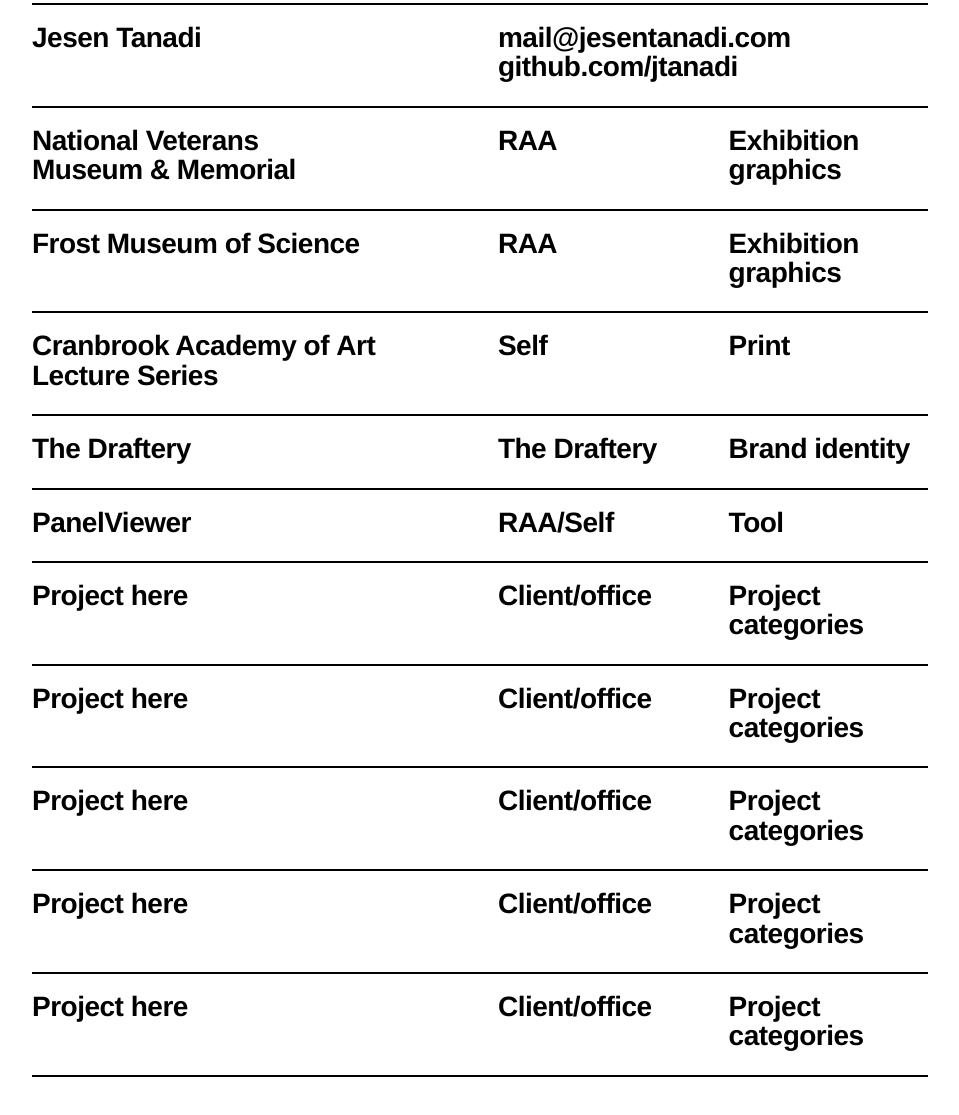
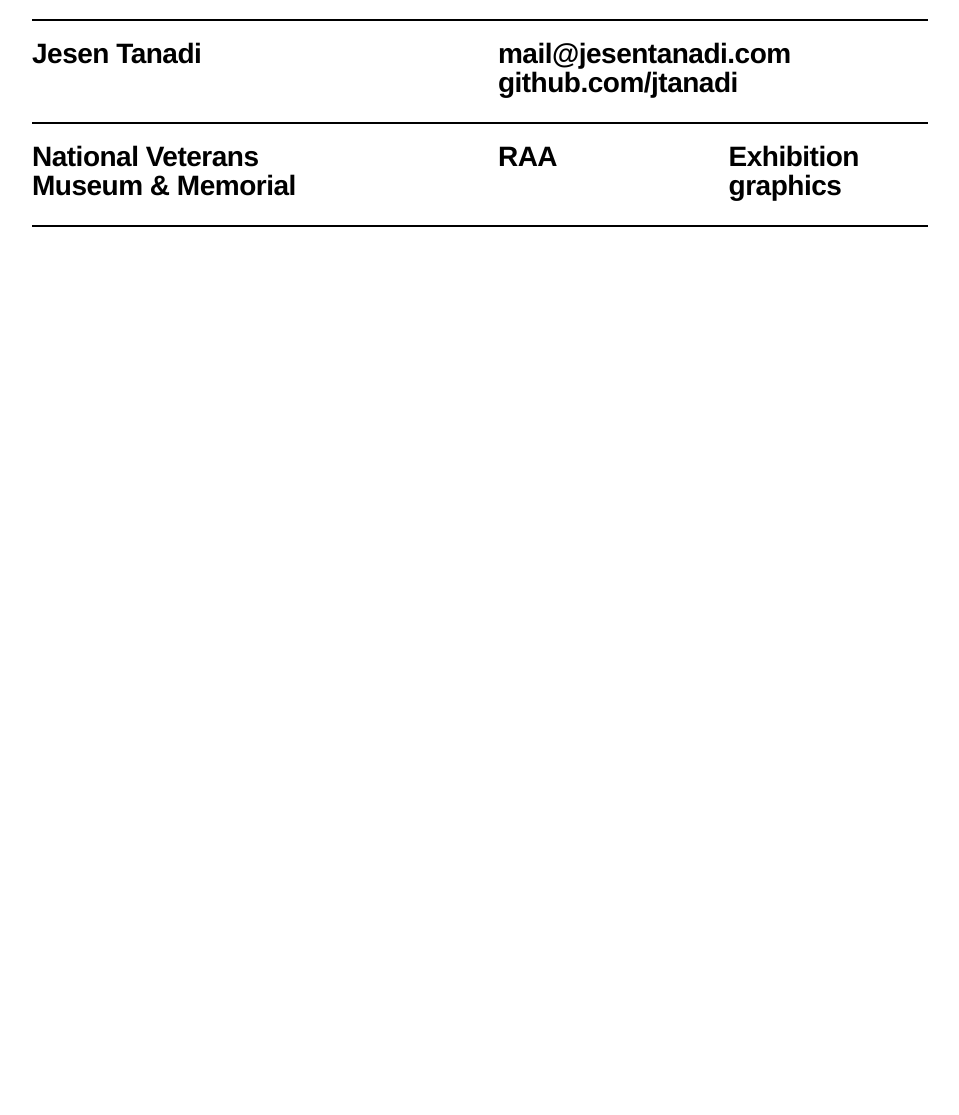
Before and after one commit to jtanadi/portfolio6, a plain HTML site: page dev/index.html in a window 1280 px wide. Shown: the part 61-1176 px from the top of the page, without its empty margins (160-1119 px from the left). After the commit the page ends 800 px from the top, so only its background shows below. Drawn offline with Linux system fonts and the light colour scheme; a web font is replaced by a local one.

Commit message:
simplify

```diff
--- a/dev/index.html
+++ b/dev/index.html
@@ -9,9 +9,9 @@
   <title>Jesen Tanadi</title>
 </head>
 <body>
-  <div id="container">
-    <div class="row_sleeve nav" id="profile">
-      <div class="row">
+  <nav id="container">
+    <ul>
+      <li class="row nav" id="profile">
         <div class="col4" id="name">
           <p>Jesen Tanadi</p>
         </div>
@@ -20,10 +20,26 @@
           <a href="mailto:mail@jesentanadi.com">mail@jesentanadi.com</a><br>
           <a href="http://github.com/jtanadi" target="_blank">github.com/jtanadi</a>
         </div>
-      </div>
-    </div>
+      </li>
 
-    <div class="row_sleeve nav" id="nvmm">
+      <!-- <div class="horizontal_rule"></div> -->
+      <li class="row nav" id="nvmm">
+        <div class="project col4">
+          <p>National Veterans Museum&nbsp;&&nbsp;Memorial</p>
+        </div>
+
+        <div class="client col2">
+          <p>RAA</p>
+        </div>
+
+        <div class="category col2">
+          <p>Exhibition graphics</p>
+        </div>
+      </li>
+      <!-- <div class="horizontal_rule"></div> -->
+
+
+    <!-- <div class="row_sleeve nav" id="nvmm">
       <div class="row">
         <div class="project col4">
           <p>National Veterans Museum&nbsp;&&nbsp;Memorial</p>
@@ -37,8 +53,8 @@
           <p>Exhibition graphics</p>
         </div>
       </div>
-    </div>
-
+    </div> -->
+<!--
     <div class="row_sleeve nav">
       <div class="row">
         <div class="project col4">
@@ -102,89 +118,9 @@
           <p>Tool</p>
         </div>
       </div>
-    </div>
-
-    <div class="row_sleeve nav">
-      <div class="row">
-        <div class="project col4">
-          <p>Project here</p>
-        </div>
-
-        <div class="client col2">
-          <p>Client/office</p>
-        </div>
-
-        <div class="category col2">
-          <p>Project categories</p>
-        </div>
-      </div>
-    </div>
-
-    <div class="row_sleeve nav">
-      <div class="row">
-        <div class="project col4">
-          <p>Project here</p>
-        </div>
-
-        <div class="client col2">
-          <p>Client/office</p>
-        </div>
-
-        <div class="category col2">
-          <p>Project categories</p>
-        </div>
-      </div>
-    </div>
-
-    <div class="row_sleeve nav">
-      <div class="row">
-        <div class="project col4">
-          <p>Project here</p>
-        </div>
-
-        <div class="client col2">
-          <p>Client/office</p>
-        </div>
-
-        <div class="category col2">
-          <p>Project categories</p>
-        </div>
-      </div>
-    </div>
-
-    <div class="row_sleeve nav">
-      <div class="row">
-        <div class="project col4">
-          <p>Project here</p>
-        </div>
-
-        <div class="client col2">
-          <p>Client/office</p>
-        </div>
-
-        <div class="category col2">
-          <p>Project categories</p>
-        </div>
-      </div>
-    </div>
-
-    <div class="row_sleeve nav">
-      <div class="row">
-        <div class="project col4">
-          <p>Project here</p>
-        </div>
-
-        <div class="client col2">
-          <p>Client/office</p>
-        </div>
-
-        <div class="category col2">
-          <p>Project categories</p>
-        </div>
-      </div>
-    </div>
-
-  </div>
+    </div> -->
+  </ul>
+  </nav>
 
 </body>
 
```
